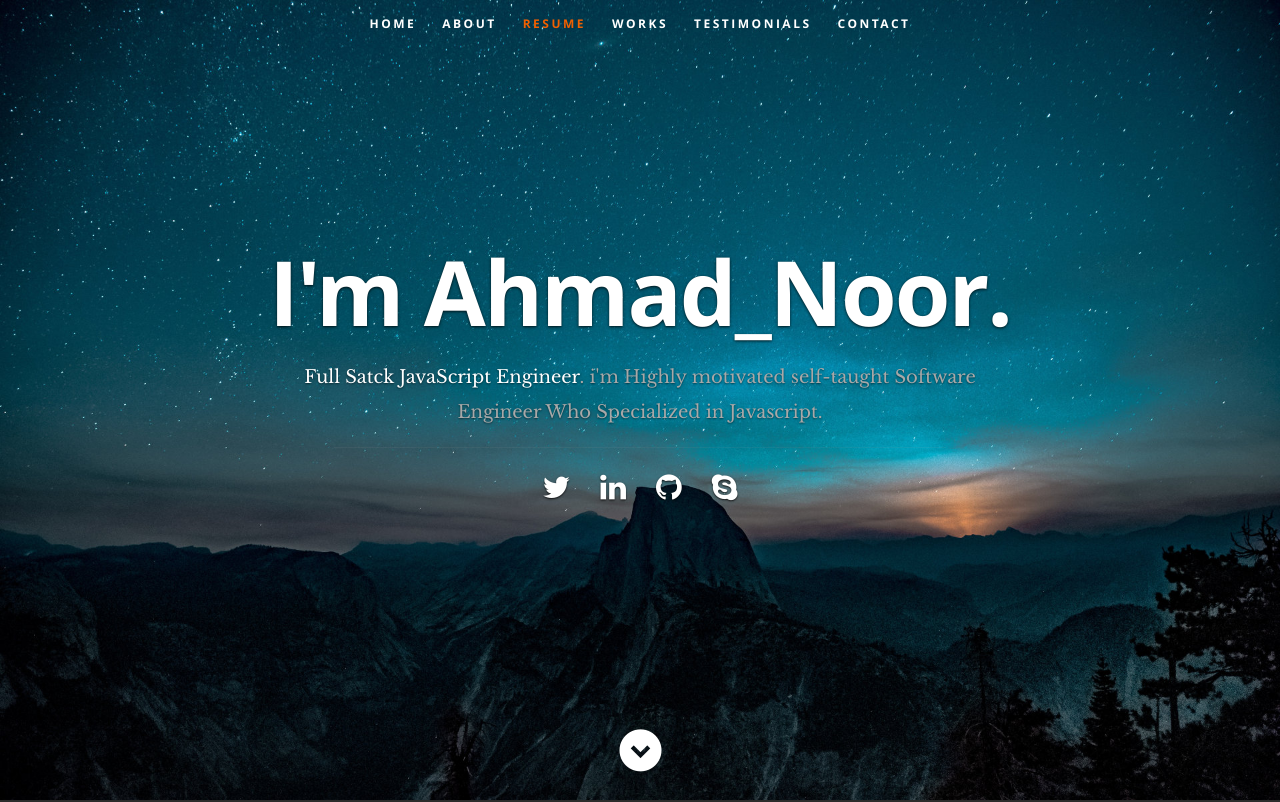
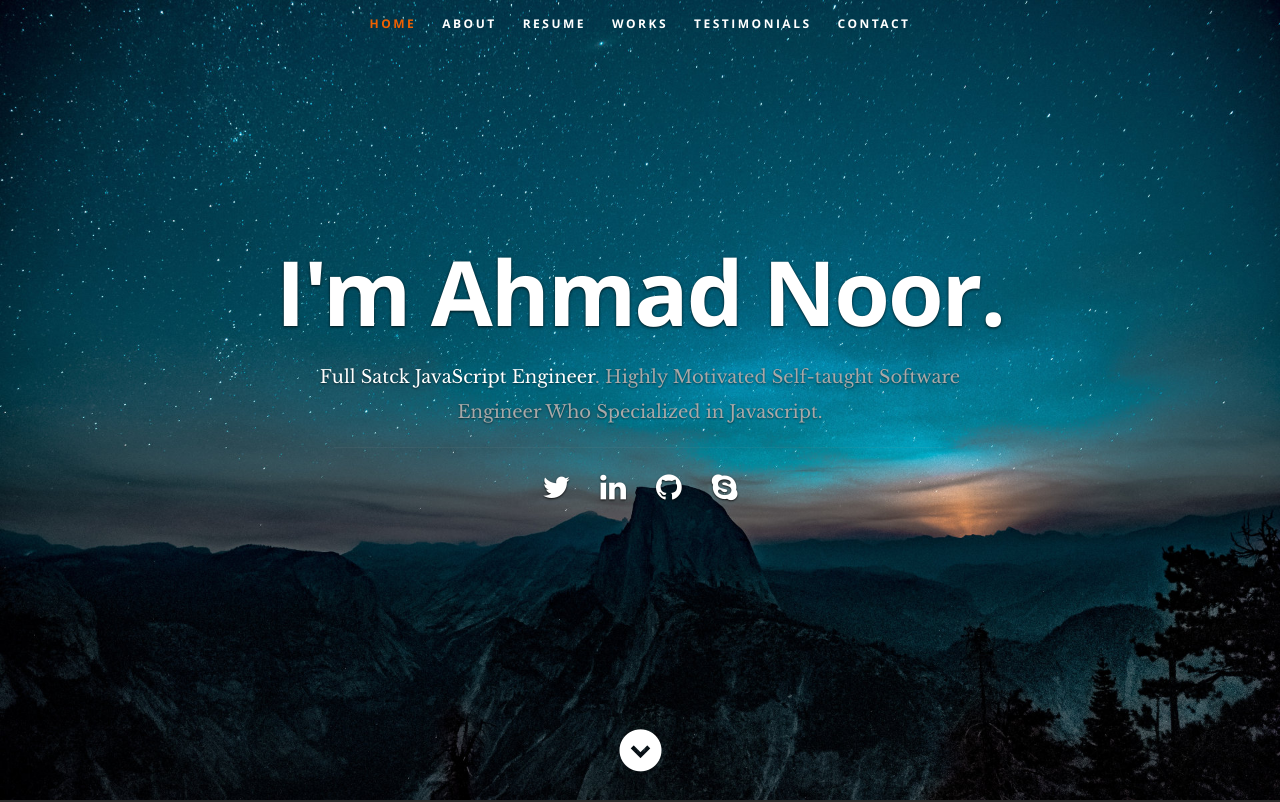
Before and after one commit to ahmadnoorniazi/portfolio, a React (Create React App) app: page / in a window 1280 px wide. Shown: the top 802 px of the page. Built offline with nearby package versions, Linux system fonts and the light colour scheme.

Commit message:
update packages

```diff
--- a/public/index.html
+++ b/public/index.html
@@ -12,7 +12,7 @@
     <link rel="stylesheet" href="%PUBLIC_URL%/css/magnific-popup.css">
 
 
-    <title>Tim Baker Development</title>
+    <title>Ahmad Noor</title>
   </head>
 
   <body>
--- a/public/resumeData.json
+++ b/public/resumeData.json
@@ -1,8 +1,8 @@
 {
   "main": {
-    "name":"Ahmad_Noor",
+    "name":"Ahmad Noor",
     "occupation":"Full Satck JavaScript Engineer",
-    "description":"i'm Highly motivated self-taught Software Engineer Who Specialized in Javascript",
+    "description":"Highly Motivated Self-taught Software Engineer Who Specialized in Javascript",
     "image":"profilepic.jpg",
     "bio": "i'm included in one of the most Talented people in Pakistan who has started their journey without Computer Science Degree.i impressed and motivate a lot of peoples through my skills.I love to learn and teach JavaScript & React. I have worked on different client and server side web development frameworks, languages and databases. Full-Stack javaScript Developer with expertise in both frontend & backend.Always contribute to open source projects & focused on performance related things",
     "contactmessage":"Here is where you should write your message to readers to have them get in contact with you.",
--- a/src/App.js
+++ b/src/App.js
@@ -1,14 +1,14 @@
-import React, { Component } from 'react';
+import React, { Component, lazy, Suspense } from 'react';
 import ReactGA from 'react-ga';
 import $ from 'jquery';
 import './App.css';
-import Header from './Components/Header';
-import Footer from './Components/Footer';
-import About from './Components/About';
-import Resume from './Components/Resume';
-import Contact from './Components/Contact';
-import Testimonials from './Components/Testimonials';
-import Portfolio from './Components/Portfolio';
+const  Header = lazy(() => import('./Components/Header'));
+const Footer = lazy(() => import('./Components/Footer'));
+const About = lazy(() => import('./Components/About'));
+const Resume = lazy(() => import('./Components/Resume'));
+const Contact = lazy(() => import( './Components/Contact'));
+const Testimonials = lazy(() => import('./Components/Testimonials'));
+const Portfolio = lazy(() => import('./Components/Portfolio'));
 
 class App extends Component {
 
@@ -44,6 +44,7 @@ class App extends Component {
 
   render() {
     return (
+      <Suspense fallback={<h1>Loading....</h1>}>
         <div className="App">
           <Header data={this.state.resumeData.main}/>
           <About data={this.state.resumeData.main}/>
@@ -53,6 +54,7 @@ class App extends Component {
           <Contact data={this.state.resumeData.main}/>
           <Footer data={this.state.resumeData.main}/>
         </div>
+    </Suspense>
     );
   }
 }
```
Also changed, not shown: package.json (+16 -4 lines), 1 other file (tests, documents, lock files or other folders). Lines whose indentation alone changed are shown as unchanged.
